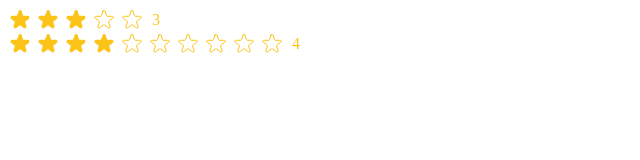
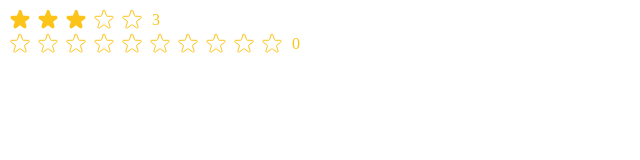
Before and after one commit to dulipchandana/movie-collection, a React (Create React App) app: page / in a window 1280 px wide. Shown: the top 160 px of the page, without its empty margins (0-640 px from the left). Built offline with nearby package versions, Linux system fonts and the light colour scheme.

Commit message:
Add PropTypes for StarRating component and update package.json with @types/prop-types

```diff
--- a/package.json
+++ b/package.json
@@ -40,5 +40,8 @@
       "last 1 firefox version",
       "last 1 safari version"
     ]
+  },
+  "devDependencies": {
+    "@types/prop-types": "^15.7.15"
   }
 }
--- a/src/index.tsx
+++ b/src/index.tsx
@@ -7,6 +7,6 @@ const root = ReactDOM.createRoot(
 root.render(
   <React.StrictMode>
     <StarRating maxRating={5} defaultRating={3} />
-    <StarRating defaultRating={4} />
+    <StarRating/>
   </React.StrictMode>
 );
```
Also changed, not shown: src/component/StarRating.tsx (+8 -1 lines), 1 other file (tests, documents, lock files or other folders).
